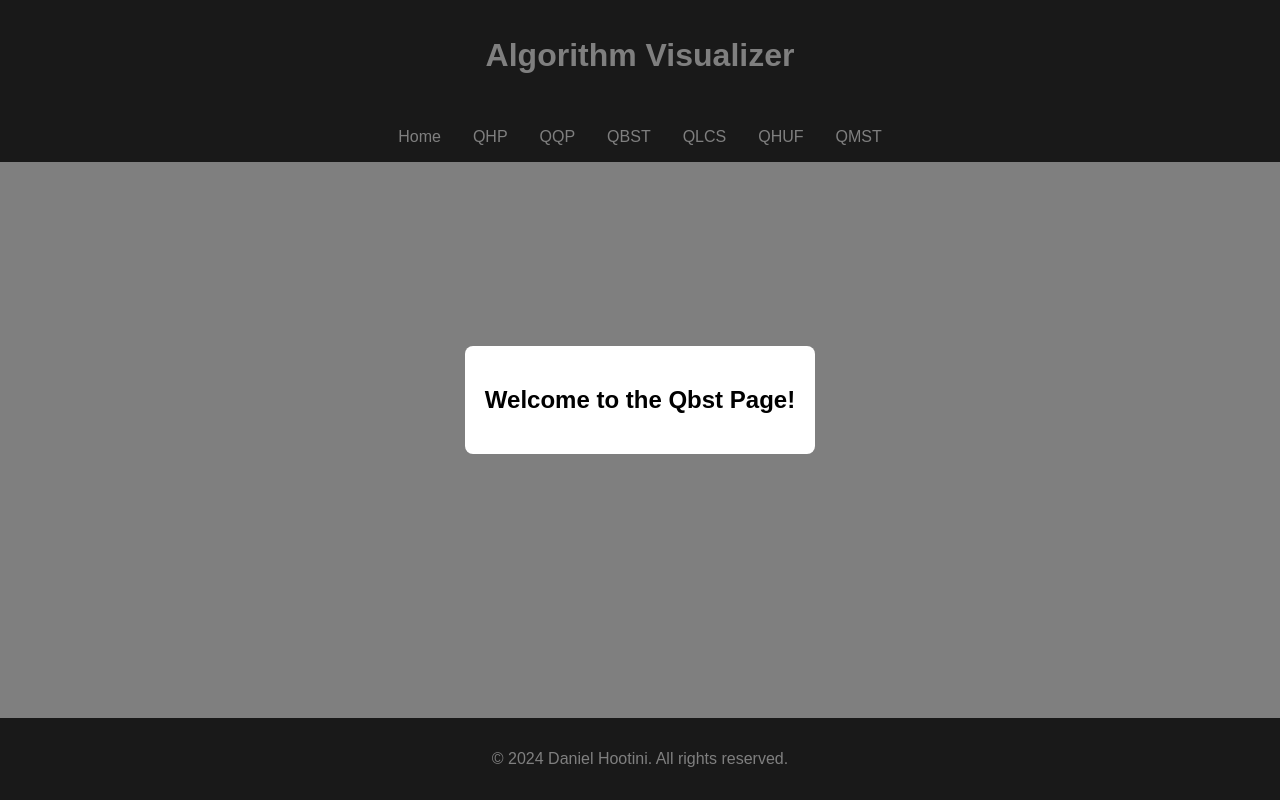
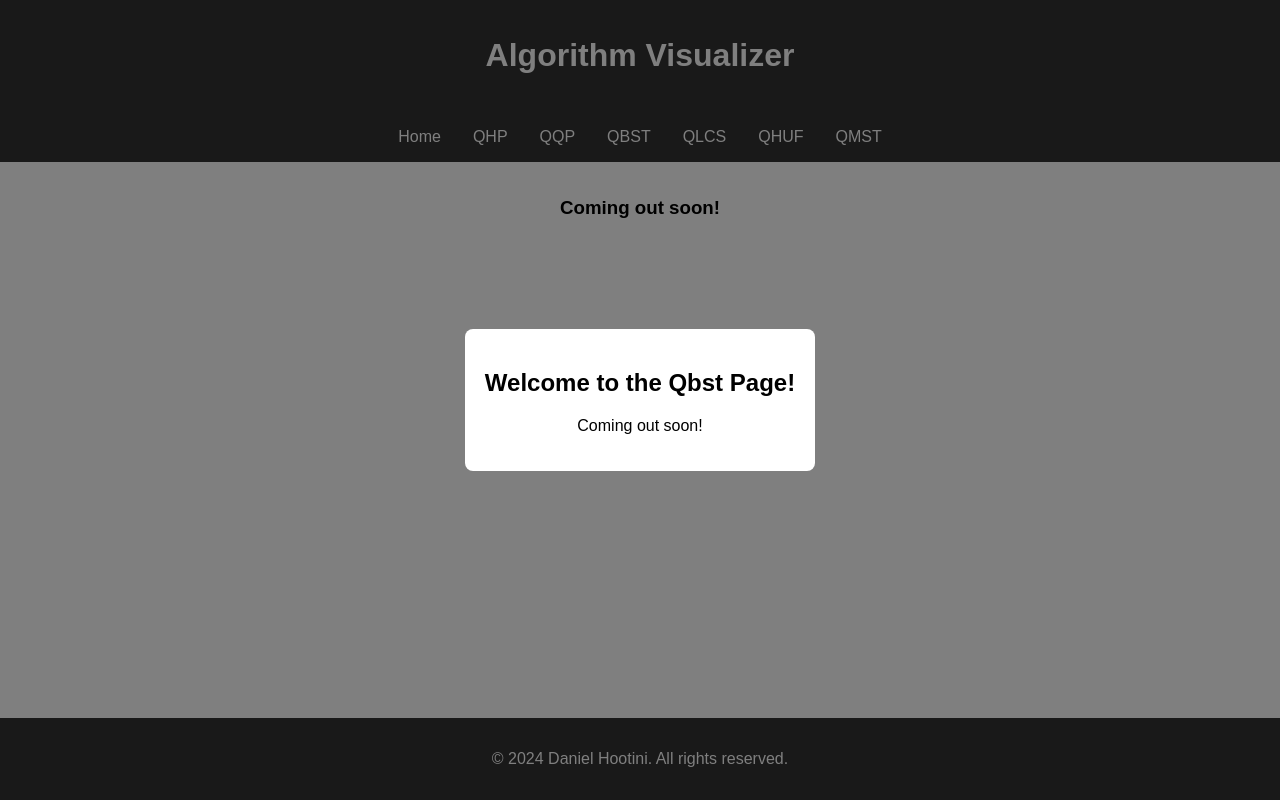
Before and after one commit to DanielH987/algorithm-visualizer, a React (Create React App) app: page /qbst in a window 1280 px wide. Built offline with nearby package versions, Linux system fonts and the light colour scheme.

Commit message:
feat: Add "Coming out soon!" message to Qbst page

```diff
--- a/src/pages/Qbst.js
+++ b/src/pages/Qbst.js
@@ -14,8 +14,10 @@ const Qbst = () => {
 
   return (
     <div>
+      <h3>Coming out soon!</h3>
       <Modal isOpen={isModalOpen} onClose={handleCloseModal}>
         <h2>Welcome to the Qbst Page!</h2>
+        <p>Coming out soon!</p>
       </Modal>
     </div>
   );
```
